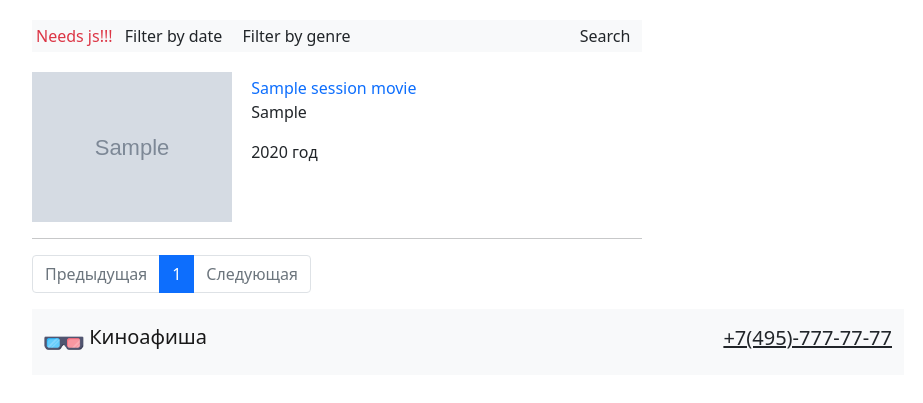
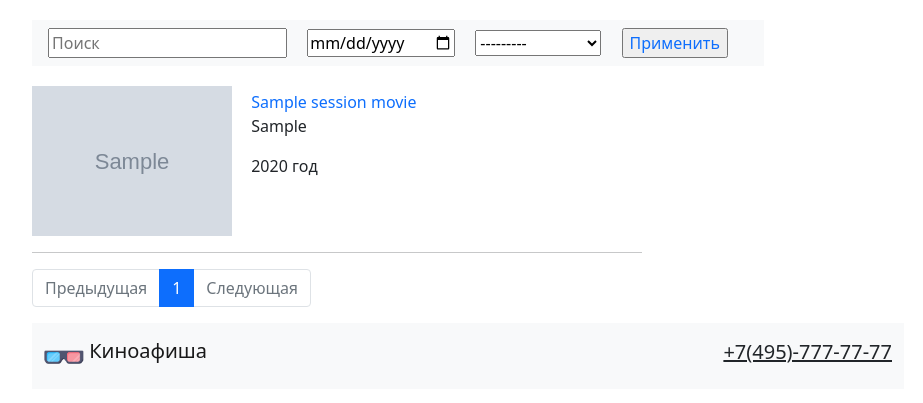
Before and after one commit to LordVader23/tcp_course_project, a Django app: template tcp_cp_root/templates/main/index.html in a window 1280 px wide. Shown: the part 66-469 px from the top of the page, without its empty margins (172-1095 px from the left). Run offline with Django 4.2, Linux system fonts and the light colour scheme; tables that the repository leaves empty hold one stand-in row (values such as "Sample post"); the template is opened without the code that fills it: values that come from a table or form of the project are taken from there, most other values are stand-ins (such as "Sample title", 1, 10 or a date in 2020); grey boxes marked "Sample" are stand-in pictures.

Commit message:
Added filter form

```diff
--- a/tcp_cp_root/templates/main/index.html
+++ b/tcp_cp_root/templates/main/index.html
@@ -4,14 +4,20 @@
 {% block index %}
 
 <div class="content " style="width: 70%">
-    <div class="filter_block bg-light p-1 " style="width: 100%; margin-top: 20px; margin-bottom: 20px">
-        <form method="get" class="">
-            <span class="text-danger d-inline-block">Needs js!!!</span>
-            <span class="d-inline-block mx-2">Filter by date</span>
-            <span class="d-inline-block mx-2">Filter by genre</span>
-            <span class="d-inline-block mx-2" style="float: right">Search</span>
-        </form>
-<!--    gg    -->
+    <div class="filter_block bg-light p-2 " style="width: 120%; margin-top: 20px; margin-bottom: 20px">
+        <form method="get" id="filter_form">
+			{% for hidden in form.hidden_fields %}
+				{{ hidden }}
+			{% endfor %}
+			{% for field in form.visible_fields %}
+				<div class="filter_elem d-inline-block mx-2">
+<!--					{{ field.label_tag }}-->
+					{{ field }}
+					<!--<span class="helptext">{{ field.help_text }}</span>-->
+				</div>
+			{% endfor %}
+			<input class="d-inline-block mx-2 text-primary" type="submit" value="Применить" />
+            </form>
     </div>
 
     <div class="movie_list float-left">
```
